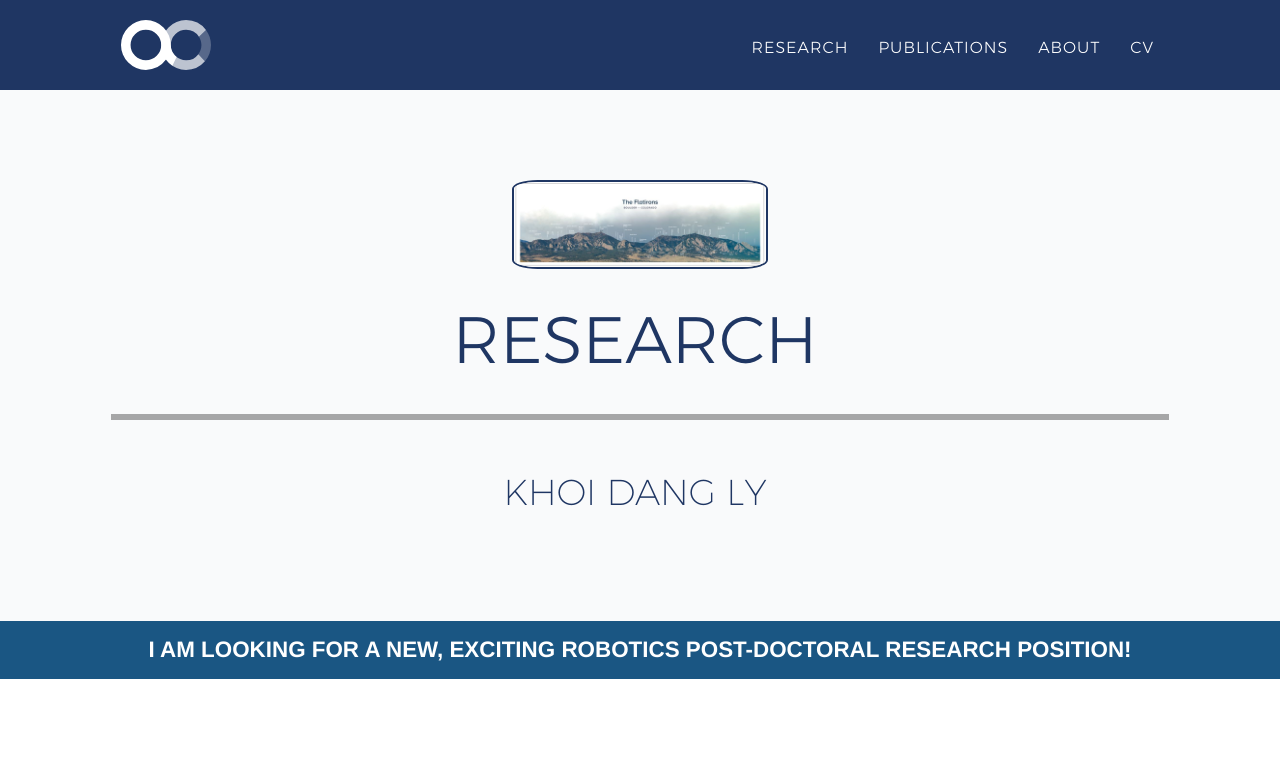
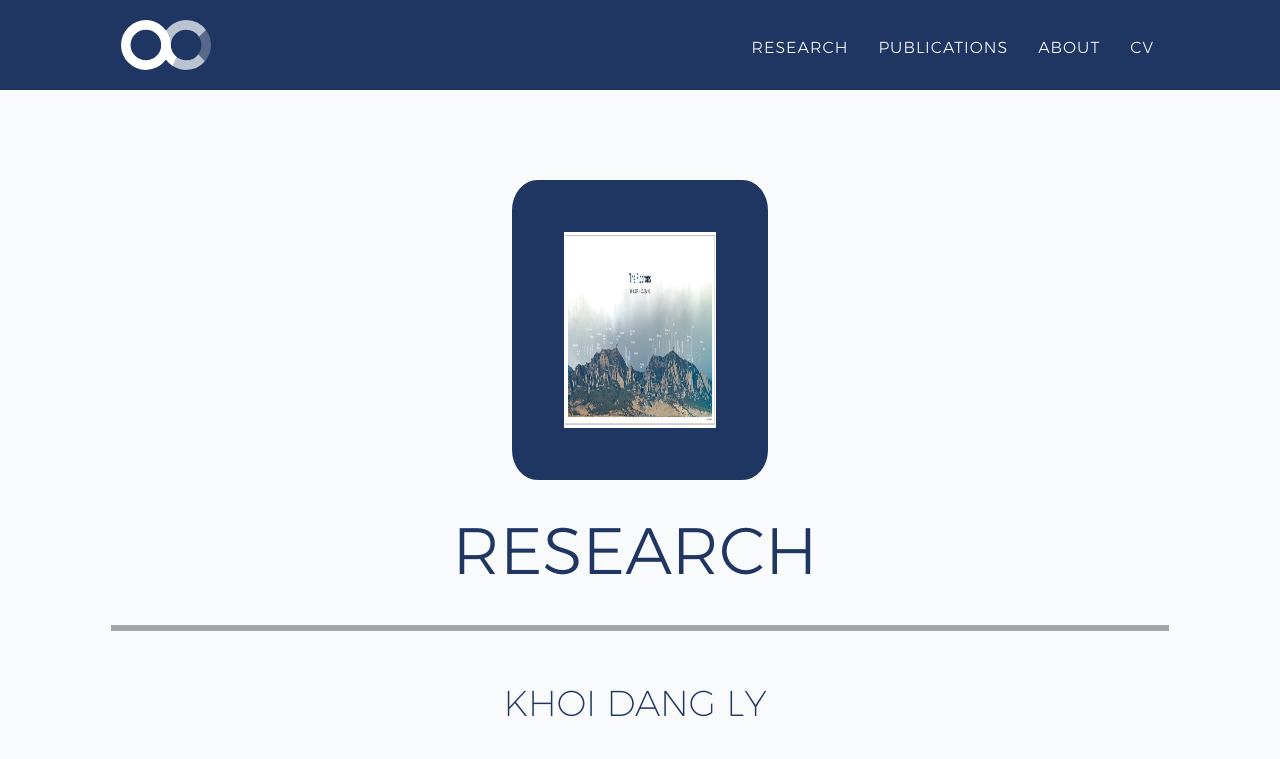
Before and after one commit to KhoiDLy/KhoiDLy.github.io, a Jekyll site: the page built from index.html, in a window 1280 px wide and 1400 px high. Shown: the top 759 px of the window. Built offline with Jekyll 4.4.1, drawn with Linux system fonts in a browser that asks for light colours; nearby versions of some CDN libraries; some web fonts are replaced; grey boxes are pictures that could not be loaded.

Commit message:
Update main.css

```diff
--- a/_includes/css/main.css
+++ b/_includes/css/main.css
@@ -248,6 +248,10 @@
 }
 
 .cv-img {
+    width: 1000px;
+    height: 300px;
+    padding: 50px;
+
     max-width: 1000px;
     box-sizing: border-box;
     border: 2px solid #{{ site.color.secondary }};
```
